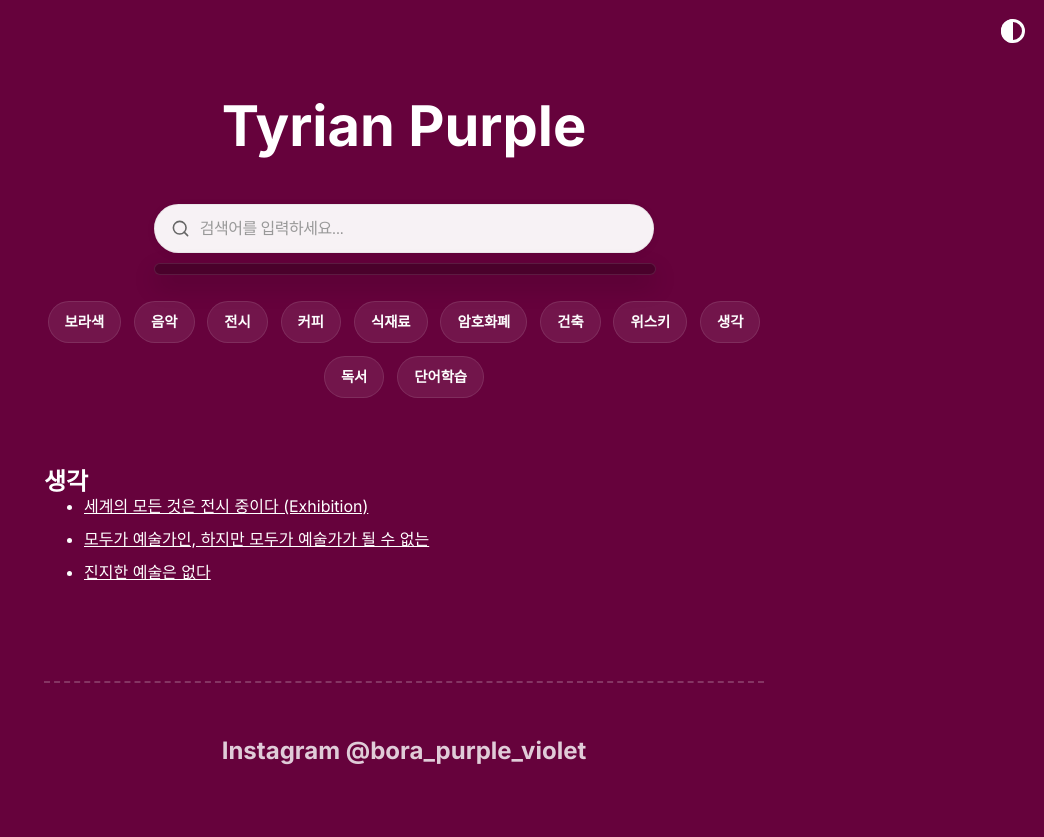
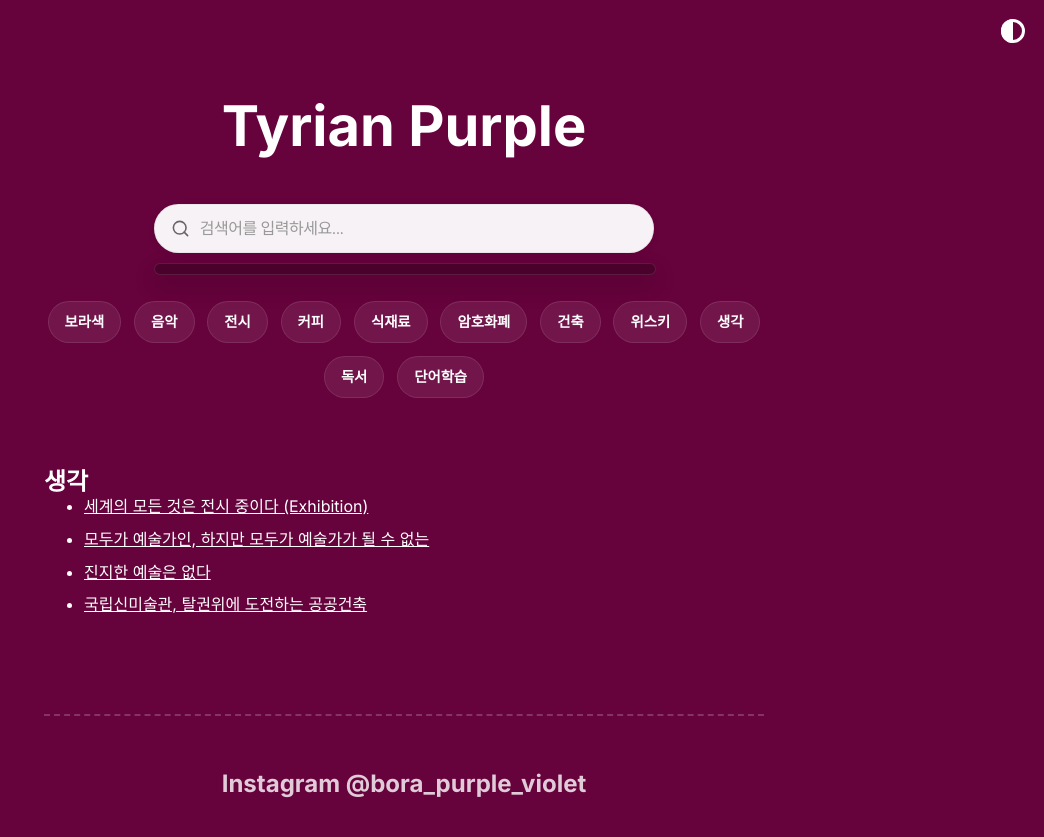
Before and after one commit to borapurpleviolet/borapurpleviolet.github.io, a Jekyll site: the page built from thoughts/index.md, in a window 1280 px wide. Shown: the top 837 px of the page, without its empty margins (236-1280 px from the left). Built offline with Jekyll 4.4.1, drawn with Linux system fonts in a browser that asks for light colours; some web fonts are replaced; comment, search, counter and statistics services are not loaded.

Commit message:
feat: 건축 및 생각 카테고리에 국립신미술관 에세이 링크 추가

```diff
--- a/thoughts/index.md
+++ b/thoughts/index.md
@@ -10,3 +10,4 @@ hidden: true
 * [세계의 모든 것은 전시 중이다 (Exhibition)](/world-exhibition)
 * [모두가 예술가인, 하지만 모두가 예술가가 될 수 없는](/everyone-is-an-artist)
 * [진지한 예술은 없다](/serious-art-does-not-exist)
+* [국립신미술관, 탈권위에 도전하는 공공건축](/national-art-center-tokyo)
```
Also changed, not shown: architecture/index.md (+1 -0 lines).
